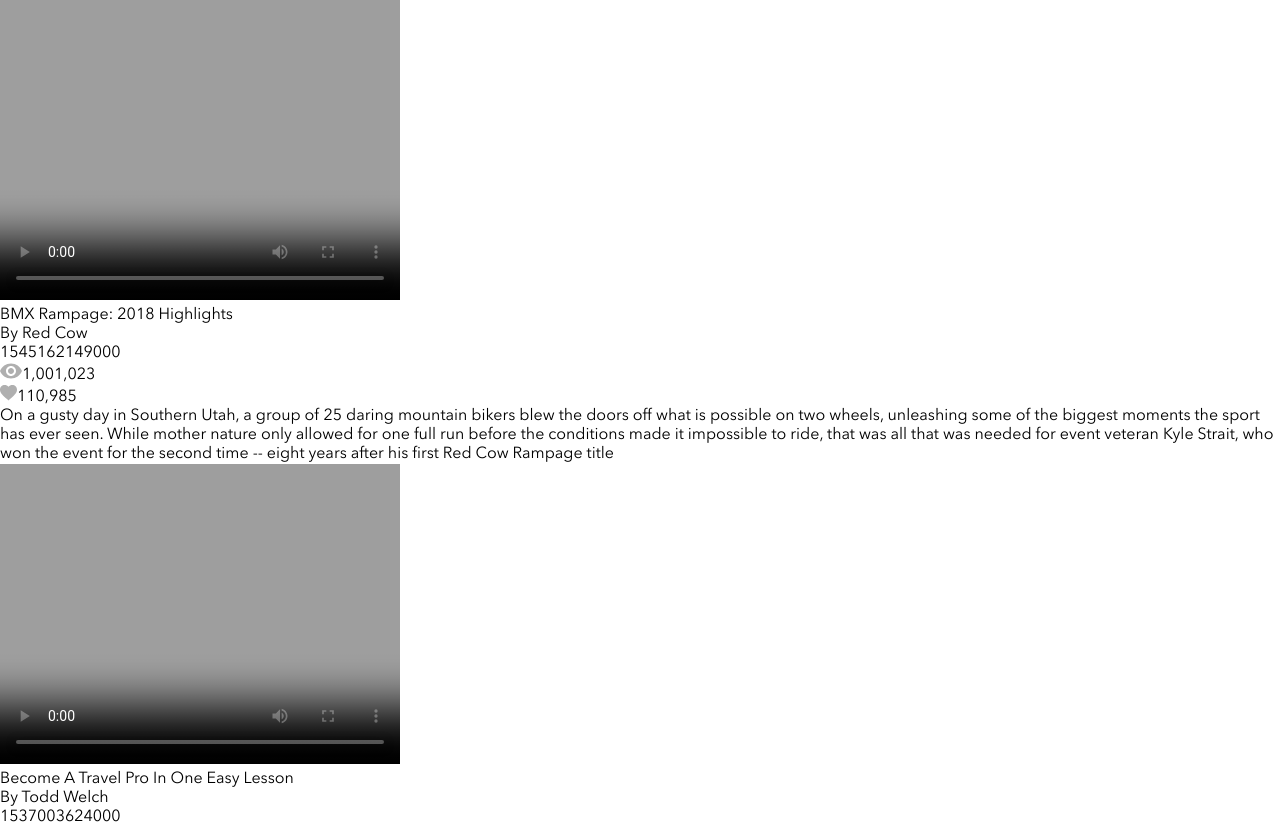
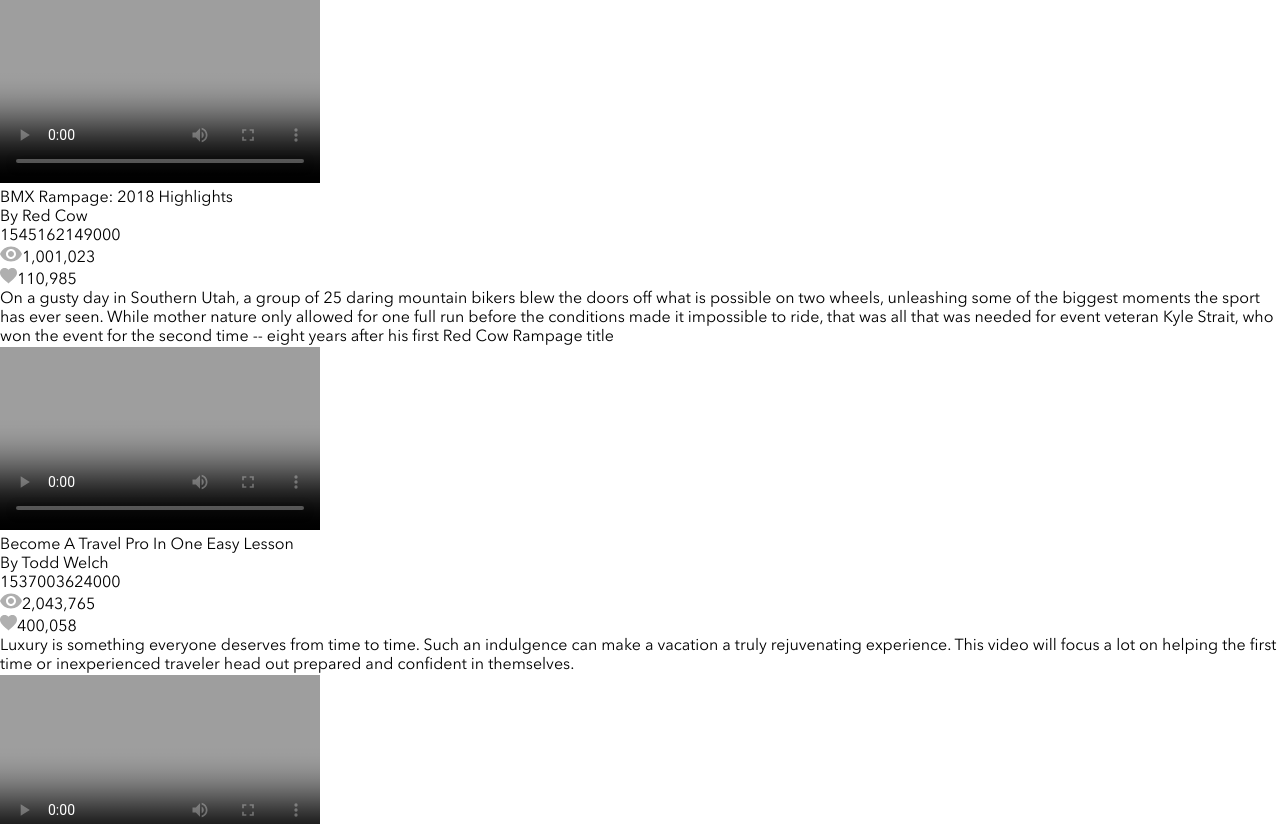
Before and after one commit to clarkhyde/clark-hyde-brainflix, a React (Create React App) app in the folder BrainFlix-Sprint-1/clark-hyde-brainflix/: page / in a window 1280 px wide. Shown: the top 824 px of the page. Built offline with nearby package versions, Linux system fonts and the light colour scheme.

Commit message:
ul's now showing up for every video and poster looks good for each. content for each ul of the video display is posted

```diff
--- a/BrainFlix-Sprint-1/clark-hyde-brainflix/src/App.js
+++ b/BrainFlix-Sprint-1/clark-hyde-brainflix/src/App.js
@@ -2,8 +2,6 @@ import logo from './logo.svg';
 import './styles/App.scss';
 import Nav from './components/Nav';
 import videoDetails from './Assets/Data/video-details.json';
-import CommentSection from './components/CommentSection';
-import CommentList from './components/CommentList';
 import React, { Component } from 'react';
 import Video from './components/Video';
 
@@ -14,16 +12,18 @@ class App extends Component {
 
   render() {
     return (
-      <body className= "body">
+      <main>
 
     {/*    <Nav />*/}
-          <Video
+
+         <Video
           vids={this.state.vids}/>
-     {/*}   <CommentList
+
+     {/*   <CommentList
           vids={this.state.vids}
     /> */}
 
-      </body>
+      </main>
     );
   }
 }
--- a/BrainFlix-Sprint-1/clark-hyde-brainflix/src/components/Video.js
+++ b/BrainFlix-Sprint-1/clark-hyde-brainflix/src/components/Video.js
@@ -2,10 +2,12 @@ import '../styles/Video.scss';
 import VideoContent from './VideoContent';
 
 function Video({vids}) {
+
     return (
-        <ul>
-            {vids.map((vid)=>{
-                return(
+
+        <div className="video-section">
+            {vids.map((vid) => {
+                return (
                     <VideoContent
                     key={vid.id}
                     id={vid.id}
@@ -17,11 +19,10 @@ function Video({vids}) {
                     likes={vid.likes}
                     duration={vid.duration}
                     timestamp={vid.timestamp}
-
-                />
+                    />
                 );
             })}
-        </ul>
+        </div>
         );
 }
 
--- a/BrainFlix-Sprint-1/clark-hyde-brainflix/src/components/VideoContent.js
+++ b/BrainFlix-Sprint-1/clark-hyde-brainflix/src/components/VideoContent.js
@@ -1,27 +1,21 @@
 import viewsIcon from '../Assets/Icons/Icon-views.svg';
 import likesIcon from '../Assets/Icons/Icon-likes.svg';
+import '../styles/VideoContent.scss';
 
 
-function VideoContent({title, image, channel, description, views, likes, duration, timestamp}){
+function VideoContent({title, image, id, channel, description, views, likes, timestamp}){
 
     return(
-        <>
-        <li><video controls poster ={image}></video></li>
-        <li>{title}</li>
-        <li>By {channel}</li>
-        <li>{timestamp}</li>
-        <li><img src={viewsIcon}/>{views}</li>
-        <li><img src={likesIcon}/>{likes}</li>
-        <li>{description}</li>
-        </>
+        <ul id={id}>
+            <li className="video-display__video"><video controls poster ={image}>Your browser does not support the video tag.</video></li>
+            <li className="video-display__title">{title}</li>
+            <li className="video-display__channel">By {channel}</li>
+            <li className="video-display__timestamp">{timestamp}</li>
+            <li className="video-display__views"><img src={viewsIcon}/>{views}</li>
+            <li className="video-display__likes"><img src={likesIcon}/>{likes}</li>
+            <li className="video-display__description">{description}</li>
+        </ul>
     );
-
-
-    {/*<video controls><img src={vids.image}></img></video>
-    <h1>{vids.title}</h1>
-    <h3></h3>
-    <h3></h3>
-    <p></p> */}
 
 }
 
--- a/BrainFlix-Sprint-1/clark-hyde-brainflix/src/styles/Video.scss
+++ b/BrainFlix-Sprint-1/clark-hyde-brainflix/src/styles/Video.scss
@@ -0,0 +1,3 @@
+@use 'variables' as *;
+@use 'typography' as *;
+@use 'mixins' as *;
--- /dev/null
+++ b/BrainFlix-Sprint-1/clark-hyde-brainflix/src/styles/VideoContent.scss
@@ -0,0 +1,35 @@
+@use 'variables' as *;
+@use 'typography' as *;
+@use 'mixins' as *;
+
+
+video{
+    width:20rem;
+    height:11.4375rem;
+    object-fit:cover;
+}
+
+
+.video-display__title{
+
+}
+
+.video-display__channel{
+
+}
+
+.video-display__timestamp{
+
+}
+
+.video-display__views{
+
+}
+
+.video-display__likes{
+
+}
+
+.video-display__description{
+
+}
```
Also changed, not shown: BrainFlix-Sprint-1/clark-hyde-brainflix/src/components/Thumbnails.js (added, +10 -0 lines), BrainFlix-Sprint-1/clark-hyde-brainflix/src/styles/Thumbnails.scss (added).
